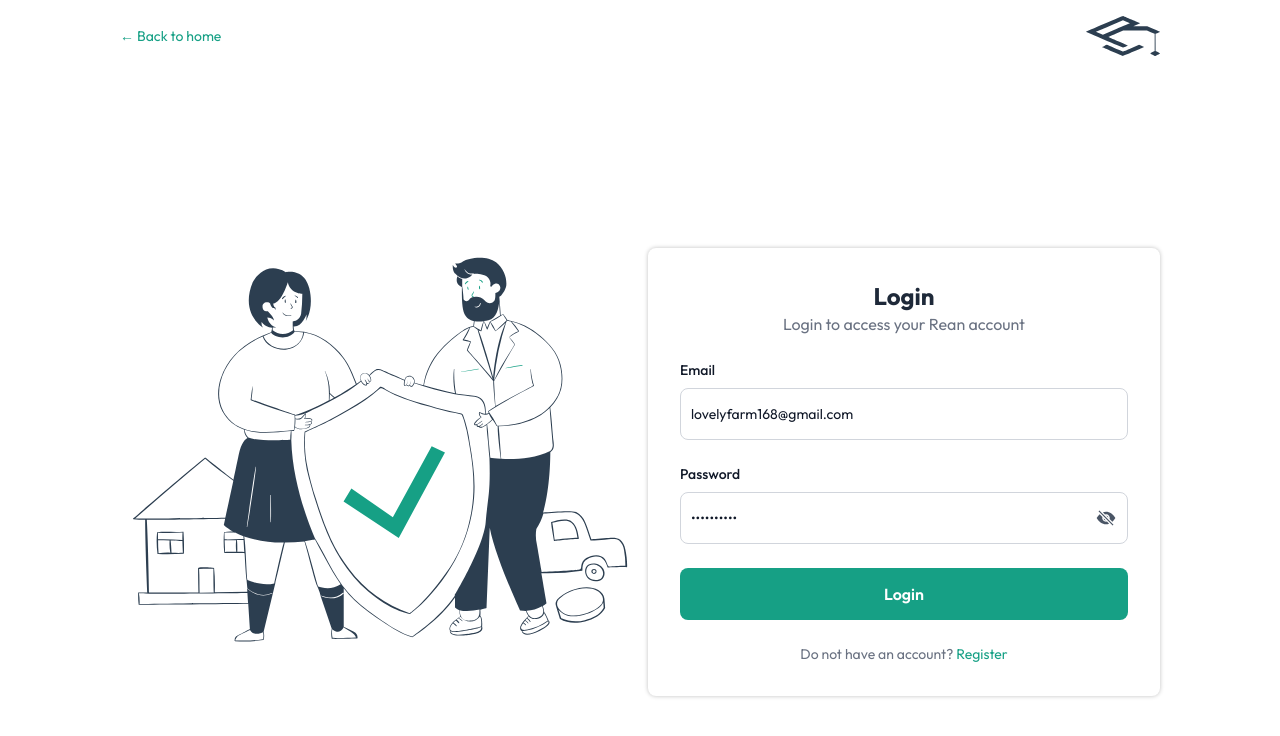
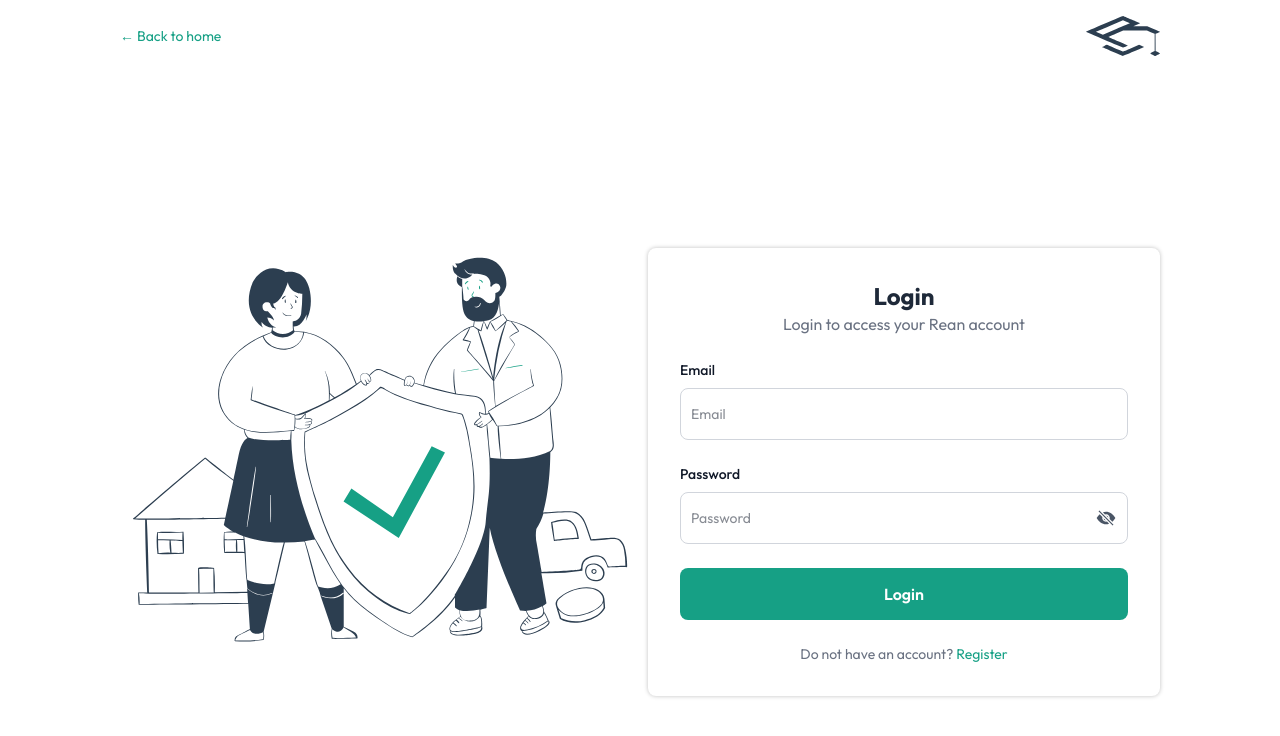
Before and after one commit to pre-university-G3/REAN, a React (Vite) app: page /login in a window 1280 px wide. Shown: the top 736 px of the page. Built offline with nearby package versions, Linux system fonts and the light colour scheme.

Commit message:
Update Form

```diff
--- a/src/components/form/LoginForm.jsx
+++ b/src/components/form/LoginForm.jsx
@@ -10,8 +10,8 @@
 import ErrorModal from "../modal/ErrorModal";
 
 const initialValues = {
-  email: "lovelyfarm168@gmail.com",
-  password: "Kdxadev12!",
+  email: "",
+  password: "",
 };
 
 const validationSchema = Yup.object().shape({
```
